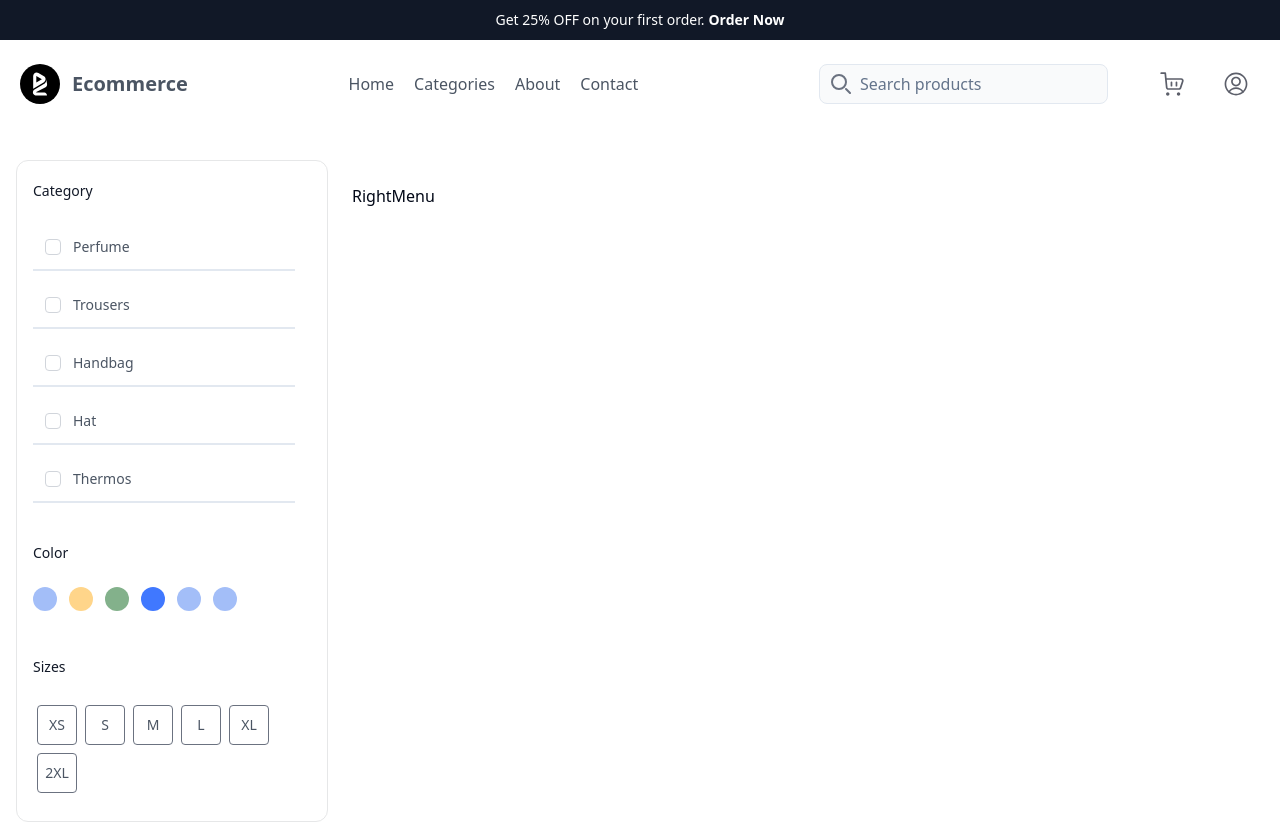
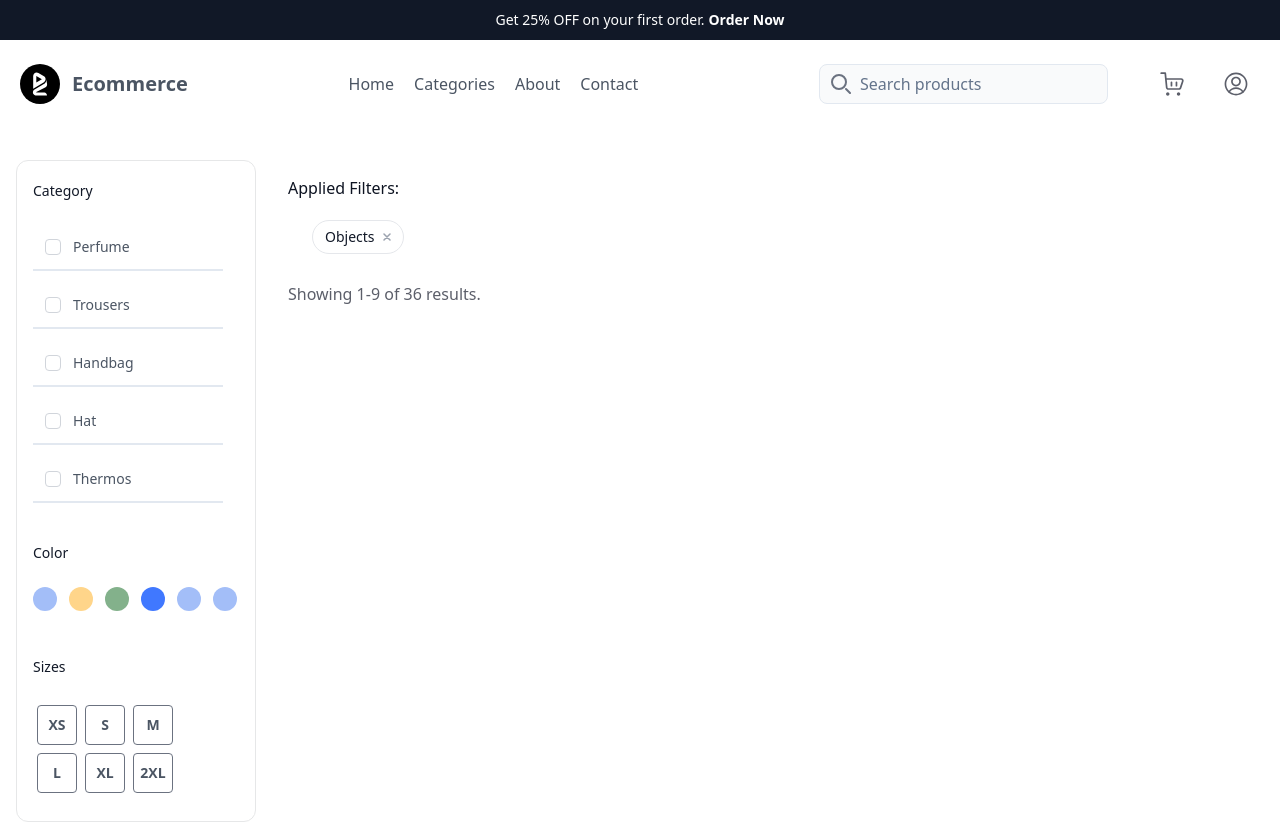
Before and after one commit to imbrickiy/ecommerce-next, a Next.js app: page /categories in a window 1280 px wide. Shown: the top 822 px of the page. Built offline with nearby package versions, Linux system fonts and the light colour scheme.

Commit message:
added actionFilters in categories

```diff
--- a/app/(main)/categories/_components/SearchPanel.tsx
+++ b/app/(main)/categories/_components/FilterPanel.tsx
@@ -1,7 +1,18 @@
 "use client";
-import { filters } from "./searchPanelData";
+import { IFilters } from "@/app/types/interfaces";
+import { filters } from "./filterPanelData";
 
 const SearchPanel = () => {
+  let activeFilters = [] as IFilters[];
+  const handleFilterSelect = (e: any) => {
+    const value = e.target.value;
+    if (e.target.checked) {
+      activeFilters.push(value);
+    } else {
+      activeFilters = activeFilters.filter((item) => item !== value);
+    }
+    console.log(activeFilters);
+  };
   return (
     <section className="rounded-xl  border border-[#E6E7E8] pl-4 pr-8 pt-5">
       <aside>
@@ -25,8 +36,8 @@ const SearchPanel = () => {
                             name={`${section.id}[]`}
                             defaultValue={option.value}
                             type="checkbox"
-                            className="h-4 w-4 rounded border-gray-300 text-indigo-600 focus:ring-indigo-500"
-                            onClick={() => console.log(option)}
+                            className="h-4 w-4 rounded border-gray-300 text-indigo-600  transition duration-300 ease-in focus:ring-transparent "
+                            onChange={handleFilterSelect}
                           />
                           <label
                             htmlFor={`${section.id}-${optionIdx}`}
@@ -51,9 +62,11 @@ const SearchPanel = () => {
                           className={`${option.color} h-6 w-6 rounded-full `}
                         >
                           <input
-                            className="block h-6 w-6 cursor-pointer appearance-none rounded-full border-none bg-transparent transition duration-300 ease-in checked:border-none checked:bg-transparent checked:ring-offset-neutral-50 focus:bg-transparent focus:checked:bg-transparent"
+                            name={`${section.id}[]`}
+                            defaultValue={option.value}
+                            className="block h-6 w-6 cursor-pointer appearance-none rounded-full border-none bg-transparent transition duration-300 ease-in checked:border-none checked:bg-transparent checked:ring-offset-neutral-50 focus:bg-transparent focus:ring-transparent focus:checked:bg-transparent "
                             type="checkbox"
-                            onClick={() => console.log(option)}
+                            onChange={handleFilterSelect}
                           />
                         </div>
                       ))}
@@ -76,12 +89,12 @@ const SearchPanel = () => {
                             name={`${section.id}[]`}
                             defaultValue={option.value}
                             type="checkbox"
-                            className=" m-1 h-10 w-10 appearance-none items-center justify-center rounded border transition duration-300 ease-in target:bg-none checked:bg-gray-300 hover:bg-none focus:bg-transparent"
-                            onClick={() => console.log(option)}
+                            className=" m-1 h-10 w-10 appearance-none items-center justify-center rounded border text-gray-300 transition duration-300 ease-in target:bg-none checked:bg-gray-300 hover:bg-none focus:bg-transparent focus:outline focus:ring-transparent"
+                            onChange={handleFilterSelect}
                           />
                           <label
                             htmlFor={`${section.id}-${optionIdx}`}
-                            className="absolute text-sm text-gray-600"
+                            className="absolute text-sm font-bold text-gray-600"
                           >
                             {option.label}
                           </label>
--- /dev/null
+++ b/app/(main)/categories/_components/ProductList.tsx
@@ -0,0 +1,153 @@
+import { IFilters } from "@/app/types/interfaces";
+import Image from "next/image";
+
+const products = [
+  {
+    id: 1,
+    name: "Basic Tee 8-Pack",
+    href: "#",
+    price: "$256",
+    description:
+      "Get the full lineup of our Basic Tees. Have a fresh shirt all week, and an extra for laundry day.",
+    options: "8 colors",
+    imageSrc:
+      "https://tailwindui.com/img/ecommerce-images/category-page-02-image-card-01.jpg",
+    imageAlt:
+      "Eight shirts arranged on table in black, olive, grey, blue, white, red, mustard, and green.",
+  },
+  {
+    id: 2,
+    name: "Basic Tee",
+    href: "#",
+    price: "$32",
+    description:
+      "Look like a visionary CEO and wear the same black t-shirt every day.",
+    options: "Black",
+    imageSrc:
+      "https://tailwindui.com/img/ecommerce-images/category-page-02-image-card-02.jpg",
+    imageAlt: "Front of plain black t-shirt.",
+  },
+  {
+    id: 2,
+    name: "Basic Tee",
+    href: "#",
+    price: "$32",
+    description:
+      "Look like a visionary CEO and wear the same black t-shirt every day.",
+    options: "Black",
+    imageSrc:
+      "https://tailwindui.com/img/ecommerce-images/category-page-02-image-card-02.jpg",
+    imageAlt: "Front of plain black t-shirt.",
+  },
+  {
+    id: 2,
+    name: "Basic Tee",
+    href: "#",
+    price: "$32",
+    description:
+      "Look like a visionary CEO and wear the same black t-shirt every day.",
+    options: "Black",
+    imageSrc:
+      "https://tailwindui.com/img/ecommerce-images/category-page-02-image-card-02.jpg",
+    imageAlt: "Front of plain black t-shirt.",
+  },
+  {
+    id: 2,
+    name: "Basic Tee",
+    href: "#",
+    price: "$32",
+    description:
+      "Look like a visionary CEO and wear the same black t-shirt every day.",
+    options: "Black",
+    imageSrc:
+      "https://tailwindui.com/img/ecommerce-images/category-page-02-image-card-02.jpg",
+    imageAlt: "Front of plain black t-shirt.",
+  },
+  // More products...
+];
+
+const activeFilters = [{ value: "objects", label: "Objects" }]
+
+export const ProductList = () => {
+  return (
+    <div className="mx-auto max-w-2xl px-2 py-4 lg:max-w-7xl lg:px-8">
+      <h2 className="font-[14px] text-[#0E1422]">Applied Filters:</h2>
+      {/* <div className="my-3 flex gap-10 ">
+        <div className="flex gap-2 rounded-full border px-4 py-1">
+          Badge
+          <X className='h-3 w-3'/>
+        </div>
+        <span>Badge</span>
+        <span>Badge</span>
+      </div> */}
+      <div className="mx-auto max-w-7xl px-2 py-3 sm:flex sm:items-center sm:px-4 lg:px-6">
+        <div className="mt-2">
+          <div className="-m-1 flex flex-wrap items-center">
+            {activeFilters?.map((activeFilter) => (
+              <span
+                key={activeFilter.value}
+                className="m-1 inline-flex items-center rounded-full border border-gray-200 bg-white py-1.5 pl-3 pr-2 text-sm font-medium text-gray-900"
+              >
+                <span>{activeFilter.label}</span>
+                <button
+                  type="button"
+                  className="ml-1 inline-flex h-4 w-4 flex-shrink-0 rounded-full p-1 text-gray-400 hover:bg-gray-200 hover:text-gray-500"
+                >
+                  <span className="sr-only">
+                    Remove filter for {activeFilter.label}
+                  </span>
+                  <svg
+                    className="h-2 w-2"
+                    stroke="currentColor"
+                    fill="none"
+                    viewBox="0 0 8 8"
+                  >
+                    <path
+                      strokeLinecap="round"
+                      strokeWidth="1.5"
+                      d="M1 1l6 6m0-6L1 7"
+                    />
+                  </svg>
+                </button>
+              </span>
+            ))}
+          </div>
+        </div>
+      </div>
+
+      <div className="my-4 font-[12px] text-[#5C5F6A]">
+        Showing 1-9 of 36 results.
+      </div>
+
+      {/* Product grid */}
+      {/* <section
+        aria-labelledby="products-heading"
+        className="mx-auto max-w-2xl px-4 py-4  lg:max-w-7xl"
+      >
+        <h2 id="products-heading" className="sr-only">
+          Products
+        </h2>
+
+        <div className="grid grid-cols-1 gap-x-6 gap-y-10 sm:grid-cols-2 lg:grid-cols-3 xl:grid-cols-4 xl:gap-x-8">
+          {products.map((product) => (
+            <a key={product.id} href={product.href} className="group">
+              <div className="aspect-h-1 aspect-w-1 xl:aspect-h-8 xl:aspect-w-7 w-full overflow-hidden rounded-lg bg-gray-200">
+                <Image
+                  src={product.imageSrc}
+                  alt={product.imageAlt}
+                  width={500}
+                  height={500}
+                  className="h-full w-full object-cover object-center group-hover:opacity-75"
+                />
+              </div>
+              <h3 className="mt-4 text-sm text-gray-700">{product.name}</h3>
+              <p className="mt-1 text-lg font-medium text-gray-900">
+                {product.price}
+              </p>
+            </a>
+          ))}
+        </div>
+      </section> */}
+    </div>
+  );
+};
--- a/app/(main)/categories/page.tsx
+++ b/app/(main)/categories/page.tsx
@@ -1,12 +1,15 @@
-import SearchPanel from "./_components/SearchPanel";
+import SearchPanel from "./_components/FilterPanel";
+import { ProductList } from "./_components/ProductList";
 
 const Categories = () => {
   return (
-    <section className="mx-auto grid max-w-7xl grid-cols-2 md:grid-cols-3 lg:grid-cols-4 m-4 p-4">
-      <div className='hidden sm:block'>
+    <section className="m-4 mx-auto max-w-7xl p-4 flex">
+      <div className="hidden sm:block w-60">
         <SearchPanel />
       </div>
-      <div className="m-6 sm:w-full">RightMenu</div>
+      <div className="sm:w-full">
+        <ProductList />
+      </div>
     </section>
   );
 };
--- a/app/(main)/page.tsx
+++ b/app/(main)/page.tsx
@@ -3,7 +3,7 @@ import FeaturedTab from "@/components/FeaturedTab";
 import Hero from "@/components/Hero";
 import Newsletter from "@/components/Newsletter";
 import Price from "@/components/Price";
-import ProductList from "@/components/ProductList";
+import Products from "@/components/Products";
 
 export default function Page() {
   return (
@@ -16,7 +16,7 @@ export default function Page() {
       <h1 className="text-center text-2xl font-bold not-italic leading-[normal] text-[#0E1422]">
         Best Selling
       </h1>
-      <ProductList />
+      <Products />
       <ActionSection />
       <FeaturedTab />
       {/* <ProductList /> */}
--- /dev/null
+++ b/app/types/interfaces.ts
@@ -0,0 +1,9 @@
+export interface IFilter {
+  name?: string;
+  value?: string;
+  label?: string;
+  [key: string]: any;
+}
+export interface IFilters {
+  [index: number]: IFilter;
+}
--- a/components/FeaturedTab.tsx
+++ b/components/FeaturedTab.tsx
@@ -1,5 +1,5 @@
 import { Tabs, TabsContent, TabsList, TabsTrigger } from "@/components/ui/tabs";
-import ProductList from "./ProductList";
+import ProductList from "./Products";
 const FeaturedTab = () => {
   return (
     <Tabs defaultValue="featured" className="flex flex-col justify-center">
--- a/components/ProductList.tsx
+++ b/components/Products.tsx
@@ -1,4 +1,3 @@
-"use client";
 import Image from "next/image";
 
 interface IProductList {
@@ -44,7 +43,7 @@ const products = [
     link: "https://readymadeui.com/product/cotton-hoodie",
   },
 ];
-const ProductList = ({ reverse }: IProductList) => {
+const Products = ({ reverse }: IProductList) => {
   const list = reverse ? products.slice(1, 3) : products;
   return (
     <div className="mx-auto sm:max-w-full lg:max-w-7xl">
@@ -83,4 +82,4 @@ const ProductList = ({ reverse }: IProductList) => {
   );
 };
 
-export default ProductList;
+export default Products;
--- a/next.config.mjs
+++ b/next.config.mjs
@@ -6,6 +6,10 @@ const nextConfig = {
         protocol: "https",
         hostname: "readymadeui.com",
       },
+      {
+        protocol: "https",
+        hostname: "tailwindui.com",
+      },
     ],
   },
 };
```
Also changed, not shown: app/(main)/categories/_components/filterPanel.interface.ts (renamed from app/(main)/categories/_components/searchPanel.interface.ts), app/(main)/categories/_components/filterPanelData.ts (renamed from app/(main)/categories/_components/searchPanelData.ts), 1 other file (tests, documents, lock files or other folders).
